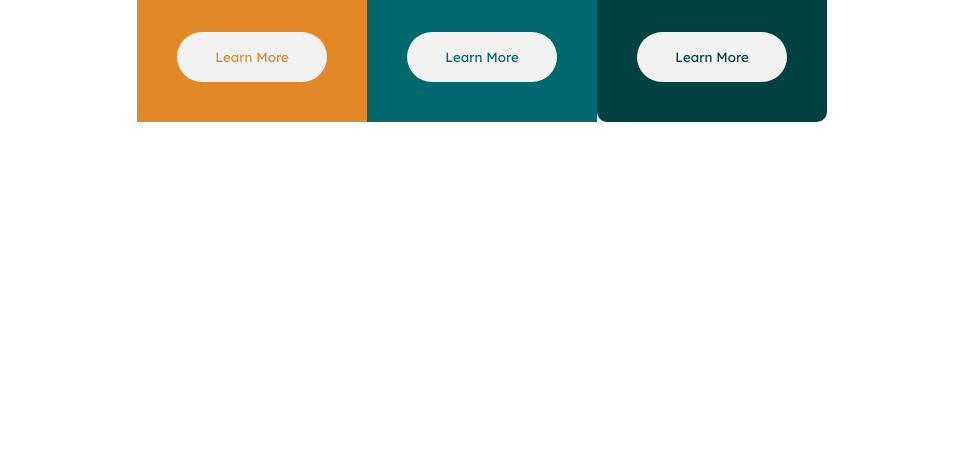
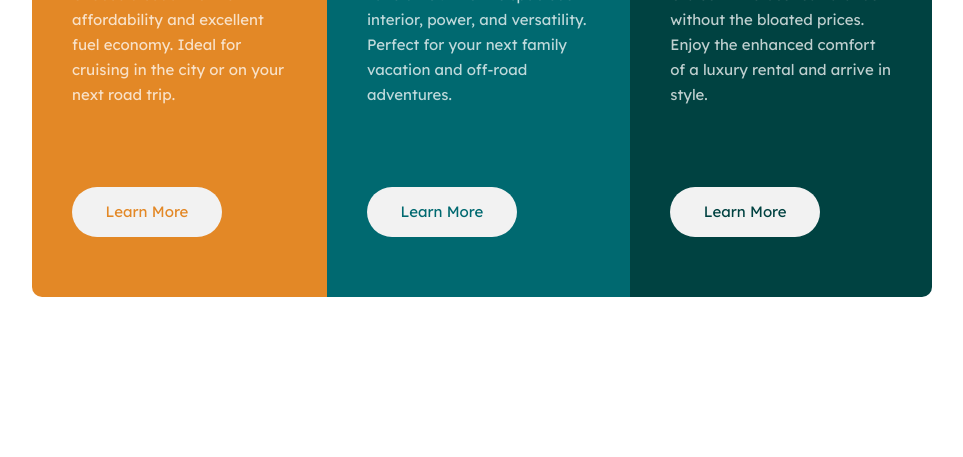
Before and after one commit to AleandroPresta/3-column-preview-card, a plain HTML site: page index.html in a window 1280 px wide. Shown: the part 343-800 px from the top of the page, without its empty margins (158-1121 px from the left). Drawn offline with Linux system fonts and the light colour scheme.

Commit message:
Finished desktop version

```diff
--- a/mediaqueries.css
+++ b/mediaqueries.css
@@ -1,9 +1,35 @@
 @media screen and (min-width: 500px) {
+  html,
+  body {
+    height: 100%;
+    width: 100%;
+  }
 
-    .container {
-        flex-direction: row;
-        margin-top: 0px;
-        margin-bottom: 0px;
-    }
+  .container {
+    flex-direction: row;
+    margin-top: 0px;
+    margin-bottom: 0px;
+
+    height: 400px;
+    width: 900px;
+  }
+
+  .section {
+    height: 100%;
+  }
+
+  button {
+    margin-top: 65px;
+  }
+
+  .left-section {
+    border-top-right-radius: 0px;
+    border-bottom-left-radius: 10px;
+  }
+
+  .right-section {
+    border-bottom-left-radius: 0px;
+    border-top-right-radius: 10px;
+  }
 
 }
--- a/styles.css
+++ b/styles.css
@@ -74,6 +74,7 @@ button {
   background-color: var(--very-light-gray);
   font-family: "Lexend Deca", sans-serif;
   font-weight: 400;
+  font-size: 15px;
 
   margin-top: 20px;
 }
```
